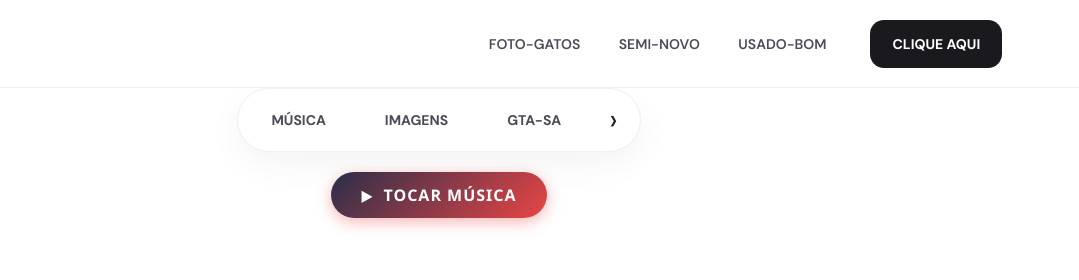
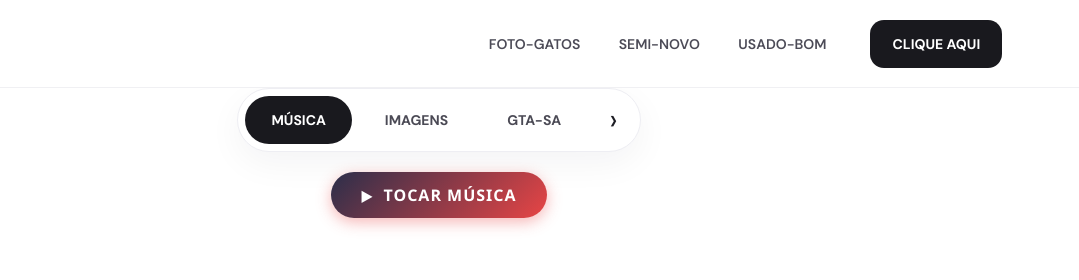
Before and after one commit to vitormachado1801-eng/PROJETO-SITE-MODERNO, a plain HTML site: page index.html in a window 1280 px wide. Shown: the top 280 px of the page, 201-1280 px from the left. Drawn offline with Linux system fonts and the light colour scheme.

Commit message:
Update index.html

```diff
--- a/index.html
+++ b/index.html
@@ -79,7 +79,7 @@
 
 
 
-        <a class="pill" href="#musica">MÚSICA</a>
+        <a class="pill active href="#musica">MÚSICA</a>
 
         <a class="pill"  href="#musica">IMAGENS</a>
 
```
